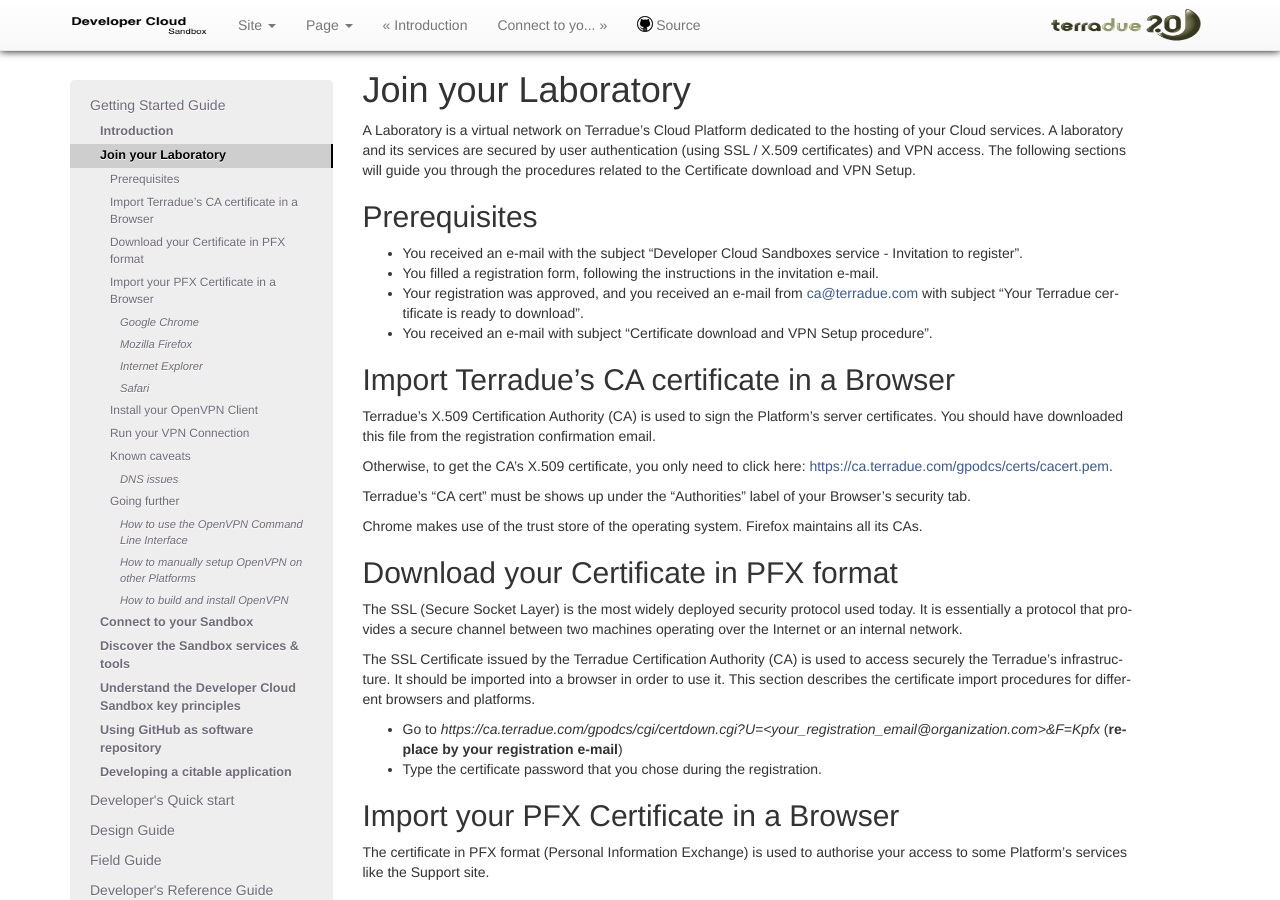
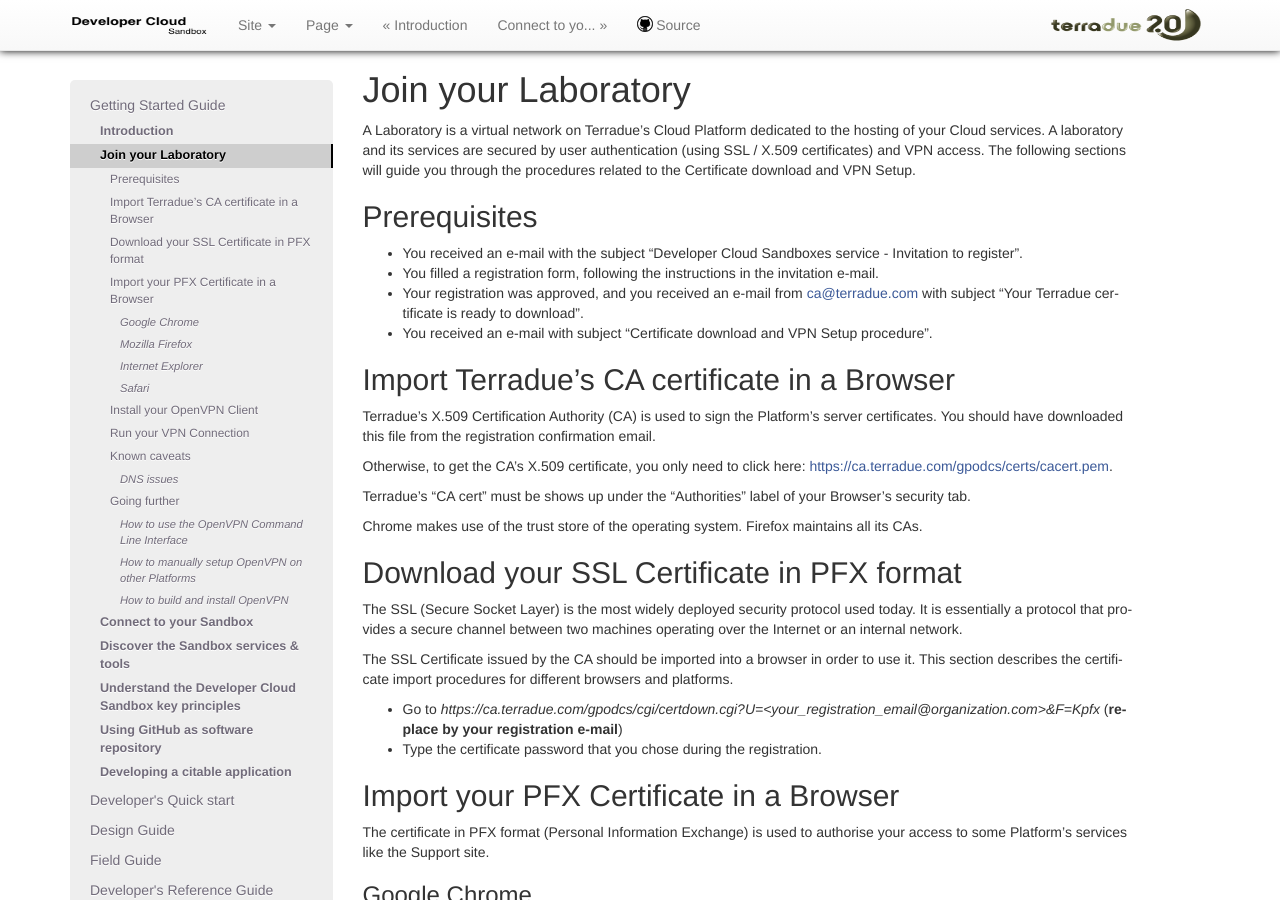
Before and after one commit to Terradue/doc-developer-sandbox, a Sphinx documentation site: the page built from source/start/laboratory/index.rst, in a window 1280 px wide and 900 px high. Built offline with Sphinx 7.4.7, drawn with Linux system fonts in a browser that asks for light colours; pages that are not in the unit, such as notebooks, are missing from menus.

Commit message:
Update index.rst

```diff
--- a/source/start/laboratory/index.rst
+++ b/source/start/laboratory/index.rst
@@ -27,12 +27,12 @@
 Chrome makes use of the trust store of the operating system.
 Firefox maintains all its CAs.
 
-Download your Certificate in PFX format
+Download your SSL Certificate in PFX format
 ---------------------------------------
 
 The SSL (Secure Socket Layer) is the most widely deployed security protocol used today. It is essentially a protocol that provides a secure channel between two machines operating over the Internet or an internal network.
 
-The SSL Certificate issued by the Terradue Certification Authority (CA) is used to access securely the Terradue's infrastructure. It should be imported into a browser in order to use it. This section describes the certificate import procedures for different browsers and platforms.
+The SSL Certificate issued by the CA should be imported into a browser in order to use it. This section describes the certificate import procedures for different browsers and platforms.
 
 - Go to *https://ca.terradue.com/gpodcs/cgi/certdown.cgi?U=<your_registration_email@organization.com>&F=Kpfx* (**replace by your registration e-mail**)
 - Type the certificate password that you chose during the registration.
```
